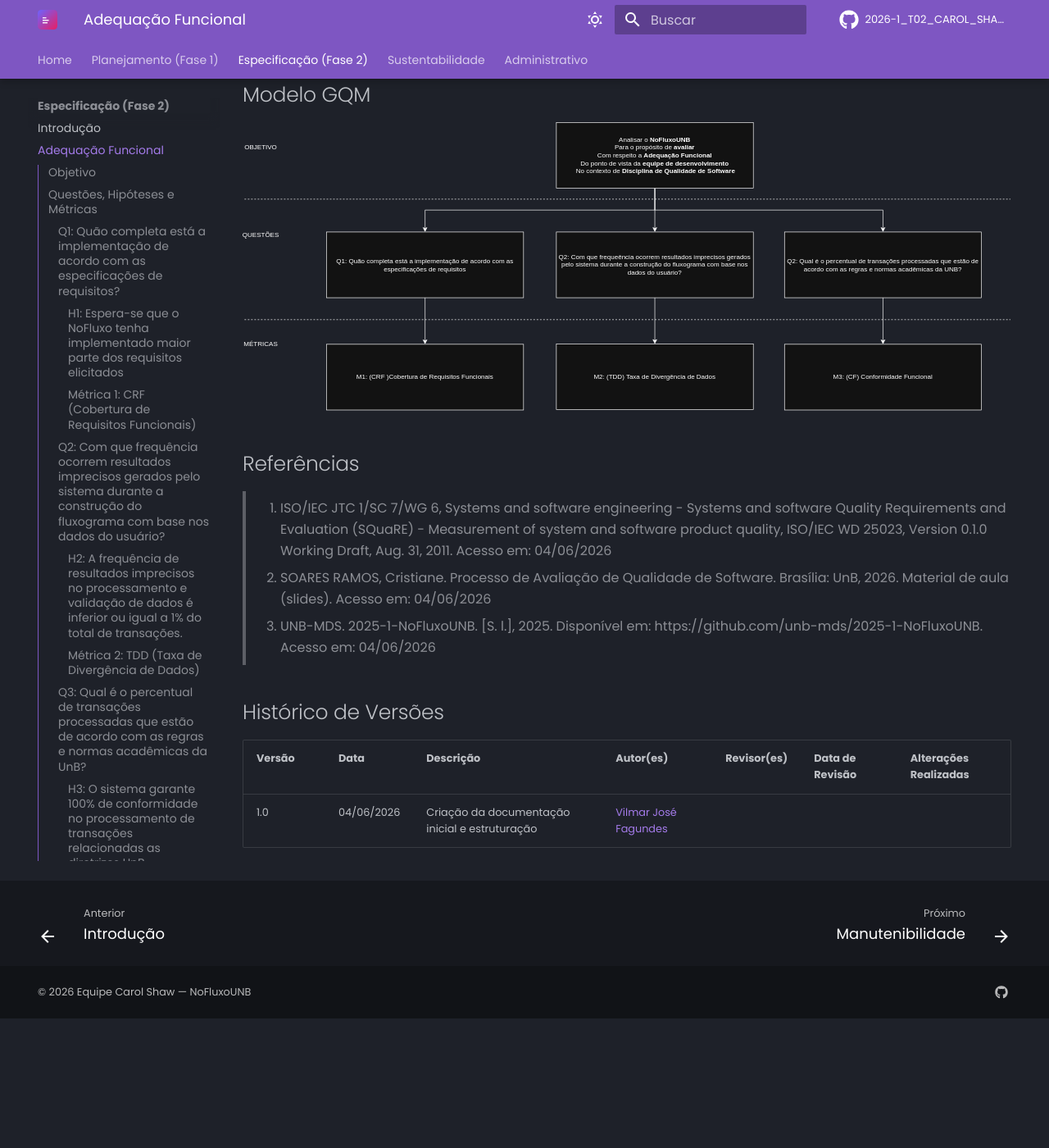
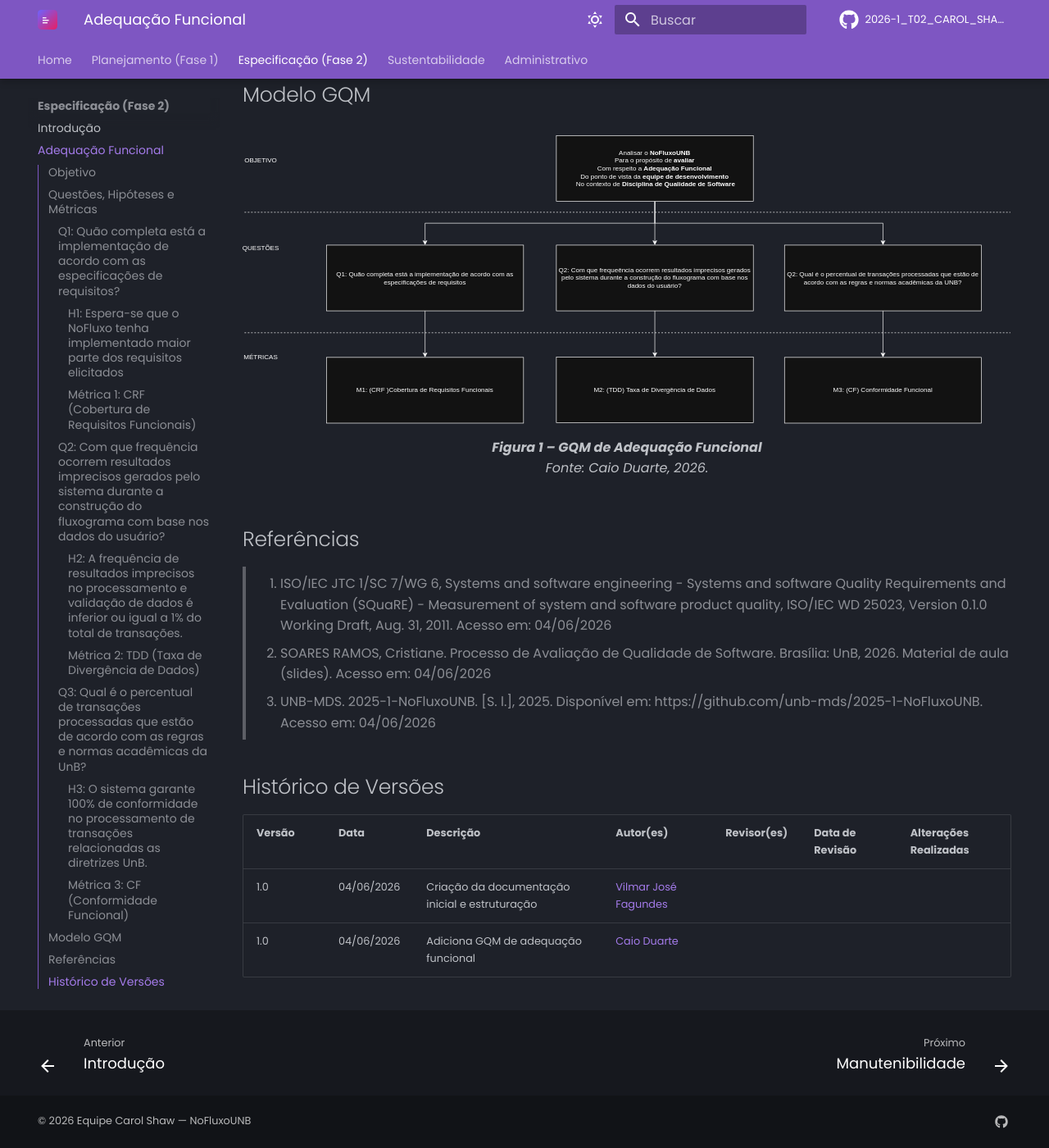
Before and after one commit to FCTE-Qualidade-de-Software-1/2026-1_T02_CAROL_SHAW, an MkDocs documentation site: the page built from docs/fase2/adequacao_funcional.md, in a window 1280 px wide and 1400 px high, scrolled down 1924 px. Shown: the whole window at 82% size. Built offline with MkDocs 1.6.1 and Material for MkDocs 9.7.7, drawn with Linux system fonts in a browser that asks for light colours; comment, search, counter and statistics services are not loaded; before the commit the page ends 3166 px from its top, so only the background shows below that.

Commit message:
feat: adiciona autoria em GQM de adequação funcional

```diff
--- a/docs/fase2/adequacao_funcional.md
+++ b/docs/fase2/adequacao_funcional.md
@@ -68,8 +68,18 @@ Critérios:
 
 ## Modelo GQM
 
+<figure markdown>
+
 ![Diagrama GQM - Adequação Funcional](../assets/img/GQM-AdequacaoFuncional.svg)
 
+<figcaption>
+
+<b>Figura 1 – GQM de Adequação Funcional</b>
+</br>
+Fonte: Caio Duarte, 2026.
+
+</figcaption>
+</figure>
 
 
 ## Referências
@@ -85,3 +95,4 @@ Critérios:
 | Versão | Data       | Descrição                      | Autor(es)                                                     | Revisor(es) | Data de Revisão | Alterações Realizadas |
 | ------ | ---------- | ------------------------------ | ------------------------------------------------------------- | ----------- | --------------- | --------------------- |
 | 1.0    | 04/06/2026 | Criação da documentação inicial e estruturação | [Vilmar José Fagundes](https://github.com/VilmarFagundes) |  |  |  |
+| 1.0    | 04/06/2026 | Adiciona GQM de adequação funcional | [Caio Duarte](https://github.com/caioduart3) |  |  |  |
```
